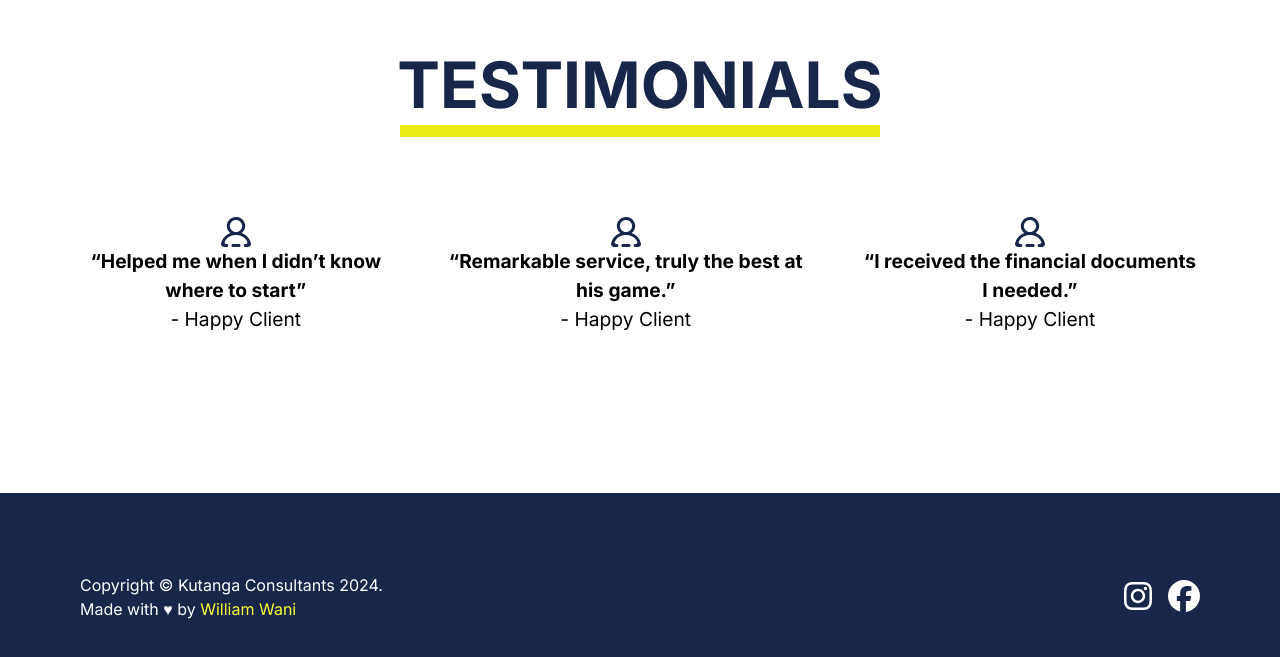
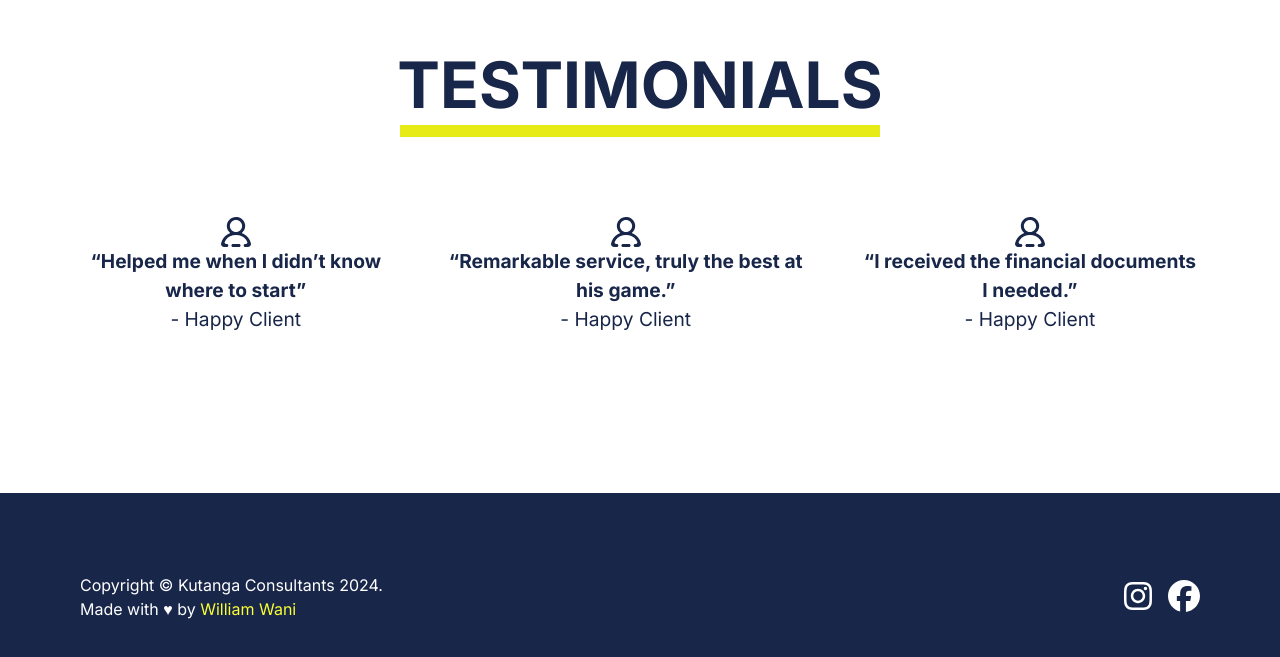
Before and after one commit to williwiser/kutanga-consultants, a Next.js app: page / in a window 1280 px wide. Shown: the part 3318-3975 px from the top of the page. Built offline with nearby package versions, Linux system fonts and the light colour scheme.

Commit message:
bugfix color more errors

```diff
--- a/app/Home.module.css
+++ b/app/Home.module.css
@@ -127,6 +127,10 @@
   text-align: center;
 }
 
+.testimonial p {
+  color: var(--primary);
+}
+
 .testimonial p span {
   font-weight: bold;
 }
```
